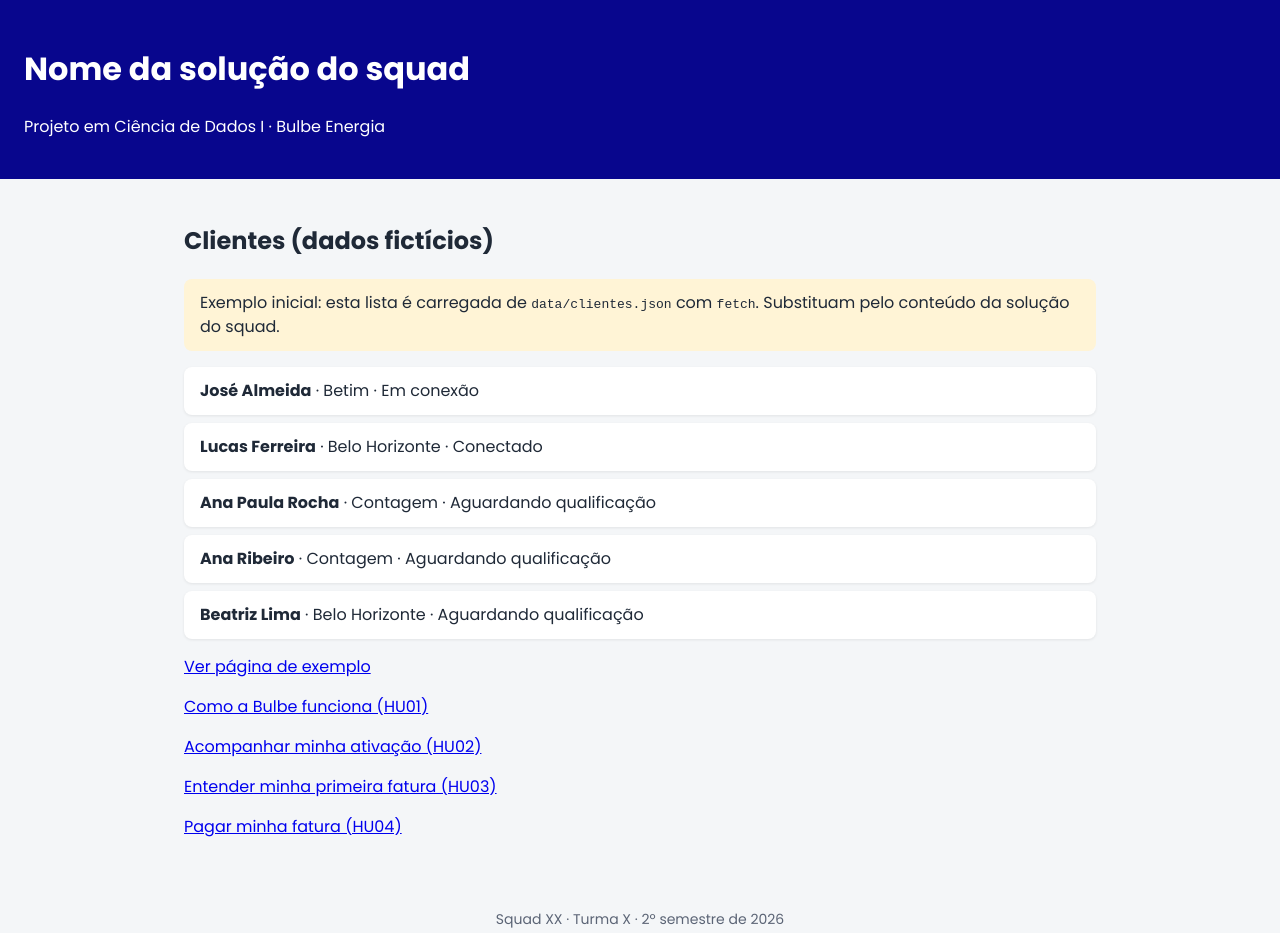
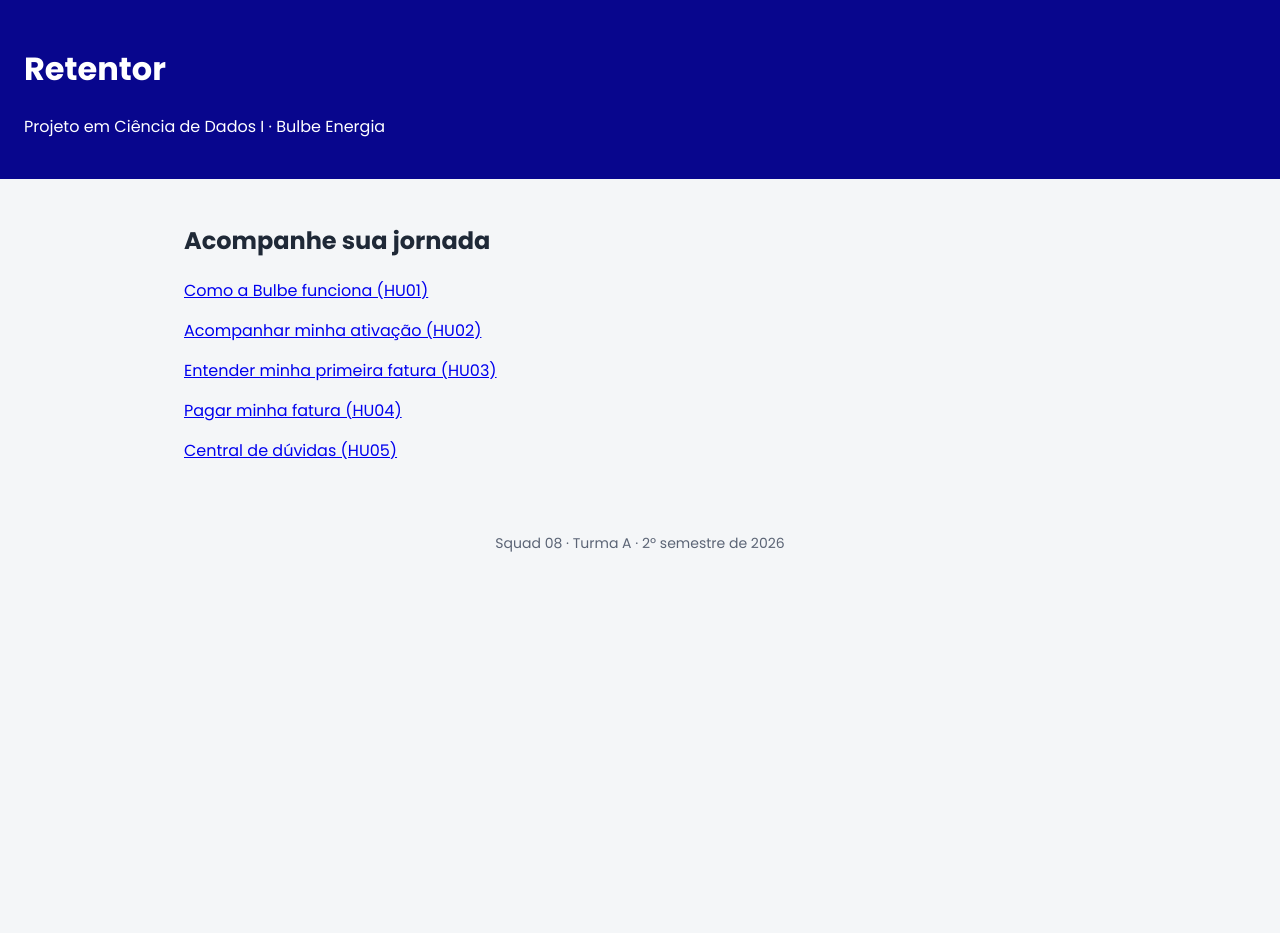
Before and after one commit to jpalves7/202602-projeto1-a-08, a plain HTML site: page index.html in a window 1280 px wide. After the commit the page ends 800 px from the top, so only its background shows below. Drawn offline with Linux system fonts and the light colour scheme.

Commit message:
Arruma o index

```diff
--- a/index.html
+++ b/index.html
@@ -3,22 +3,18 @@
 <head>
   <meta charset="UTF-8">
   <meta name="viewport" content="width=device-width, initial-scale=1.0">
-  <title>Bulbe | Nome da solução do squad</title>
+  <title>Bulbe | Retentor</title>
   <link rel="stylesheet" href="assets/css/style.css">
 </head>
 <body>
   <header class="topo">
-    <h1>Nome da solução do squad</h1>
+    <h1>Retentor</h1>
     <p>Projeto em Ciência de Dados I · Bulbe Energia</p>
   </header>
 
   <main>
     <section>
-      <h2>Clientes (dados fictícios)</h2>
-      <p class="aviso">Exemplo inicial: esta lista é carregada de <code>data/clientes.json</code> com <code>fetch</code>.
-        Substituam pelo conteúdo da solução do squad.</p>
-      <ul id="lista-clientes" class="lista"></ul>
-      <p><a href="pages/exemplo.html">Ver página de exemplo</a></p>
+      <h2>Acompanhe sua jornada</h2>
 
       <p>
         <a href="pages/como-funciona.html">
@@ -44,13 +40,18 @@
         </a>
       </p>
 
+      <p>
+        <a href="pages/hu05.html">
+          Central de dúvidas (HU05)
+        </a>
+      </p>
+
     </section>
   </main>
 
   <footer class="rodape">
-    <p>Squad XX · Turma X · 2º semestre de 2026</p>
+    <p>Squad 08 · Turma A · 2º semestre de 2026</p>
   </footer>
 
-  <script type="module" src="assets/js/main.js"></script>
 </body>
 </html>
```
